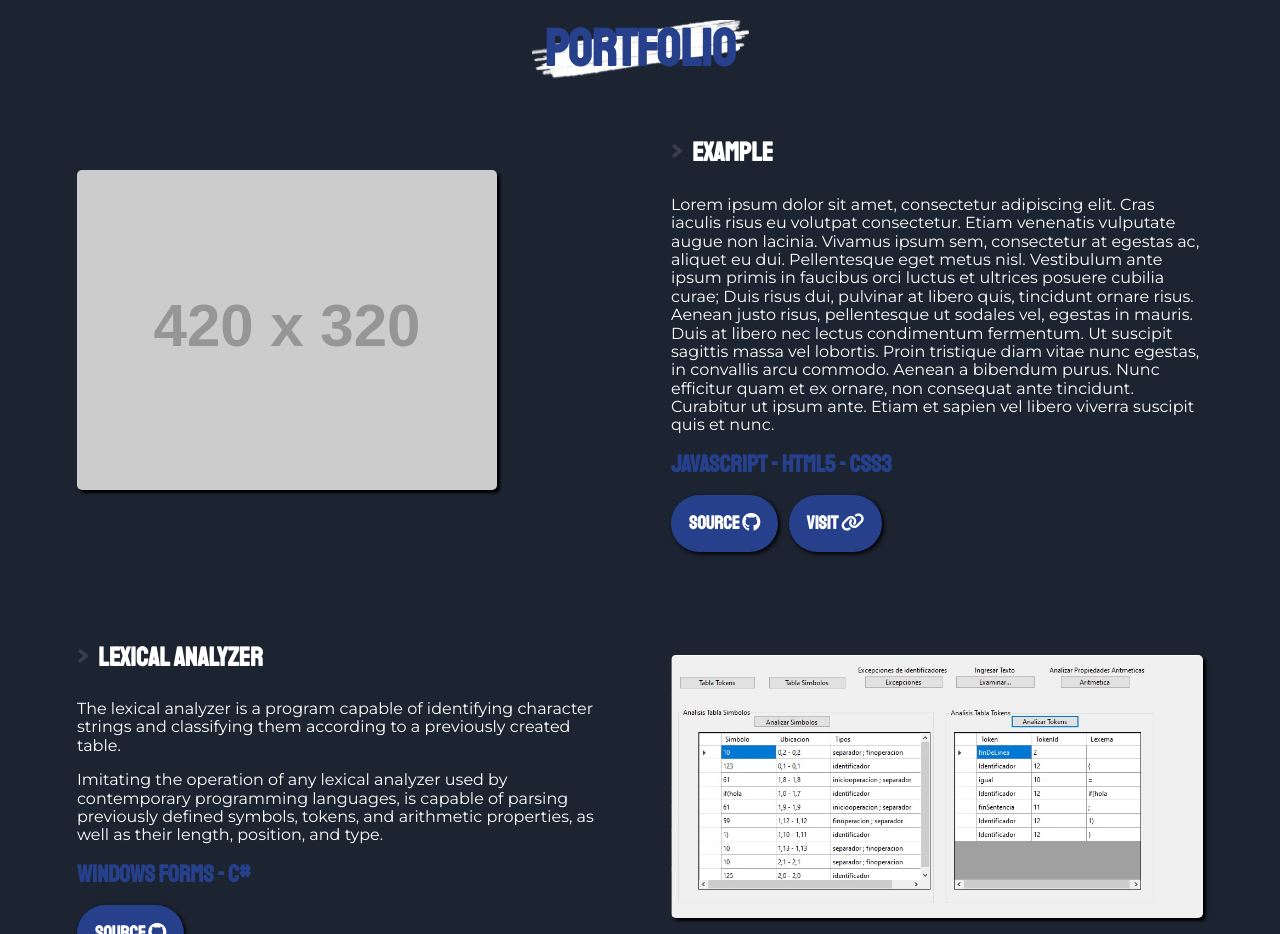
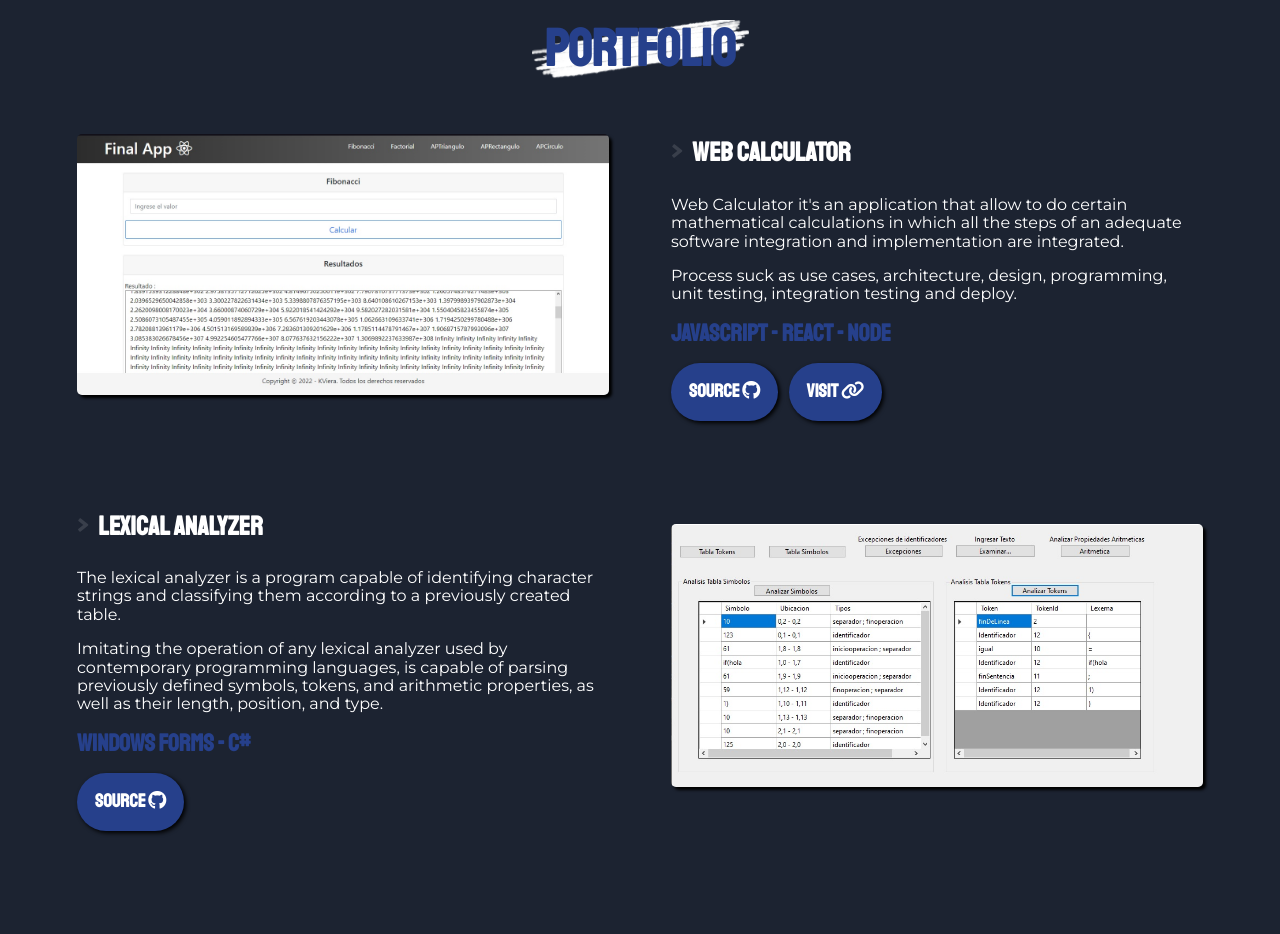
Before and after one commit to K-Viera/portfolio-university, a plain HTML site: page index.html in a window 1280 px wide. Shown: the part 1640-2574 px from the top of the page. Drawn offline with Linux system fonts and the light colour scheme; placeholder pictures from the web are drawn by us.

Commit message:
Add calculator to portfolio

```diff
--- a/index.html
+++ b/index.html
@@ -81,25 +81,17 @@ Created in 09/2020
                     <tbody>
                         <tr>
                             <td>
-                                <img src="https://via.placeholder.com/420x320/ff7f7f/333333?text=Sample"
+                                <img src="img/Calculator.jpg"
                                     alt="my first portfolio" class="img-config">
                             </td>
                             <td>
-                                <h3 class="title-port">example</h3>
-                                <p>Lorem ipsum dolor sit amet, consectetur adipiscing elit. Cras iaculis risus eu
-                                    volutpat consectetur. Etiam venenatis vulputate augue non lacinia. Vivamus ipsum
-                                    sem, consectetur at egestas ac, aliquet eu dui. Pellentesque eget metus nisl.
-                                    Vestibulum ante ipsum primis in faucibus orci luctus et ultrices posuere cubilia
-                                    curae; Duis risus dui, pulvinar at libero quis, tincidunt ornare risus. Aenean justo
-                                    risus, pellentesque ut sodales vel, egestas in mauris. Duis at libero nec lectus
-                                    condimentum fermentum. Ut suscipit sagittis massa vel lobortis. Proin tristique diam
-                                    vitae nunc egestas, in convallis arcu commodo. Aenean a bibendum purus. Nunc
-                                    efficitur quam et ex ornare, non consequat ante tincidunt. Curabitur ut ipsum ante.
-                                    Etiam et sapien vel libero viverra suscipit quis et nunc.</p>
-                                <h1 class="tec-title">JAVASCRIPT - HTML5 - CSS3</h1>
-                                <a href="" target="_blank"><button class="buttons-page">SOURCE <i
+                                <h3 class="title-port">WEB CALCULATOR</h3>
+                                <p>Web Calculator it's an application that allow to do certain mathematical calculations in which all the steps of an adequate software integration and implementation are integrated.</p>
+                                <p>Process suck as use cases, architecture, design, programming, unit testing, integration testing and deploy. </p>
+                                <h1 class="tec-title">JAVASCRIPT - REACT - NODE</h1>
+                                <a href="https://github.com/K-Viera/implementacion-final-front" target="_blank"><button class="buttons-page">SOURCE <i
                                             class="fab fa-github"></i></button></a>
-                                <a href="" target="_blank"><button class="buttons-page">VISIT <i
+                                <a href="https://final-imp-front.herokuapp.com" target="_blank"><button class="buttons-page">VISIT <i
                                             class="fas fa-link"></i></button></a>
                             </td>
                         </tr>
```
Also changed, not shown: img/Calculator.jpg (added).
